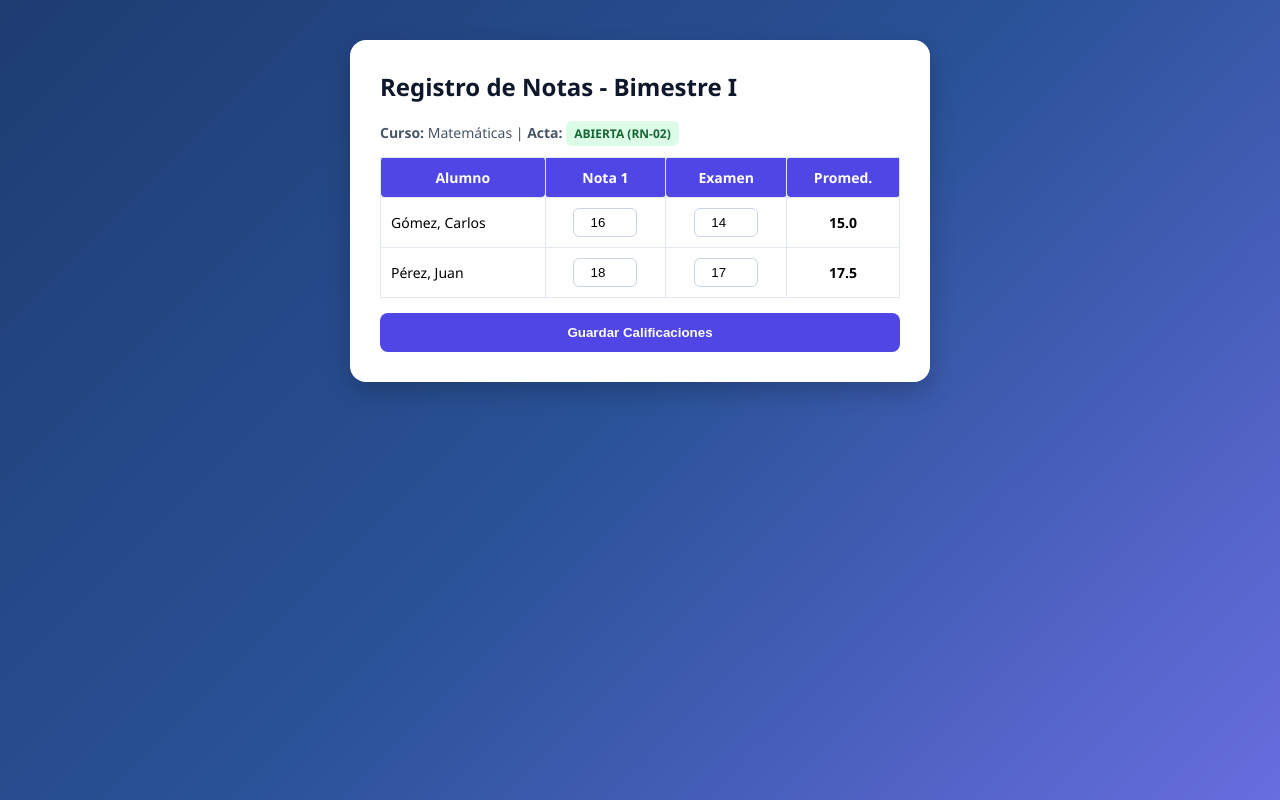
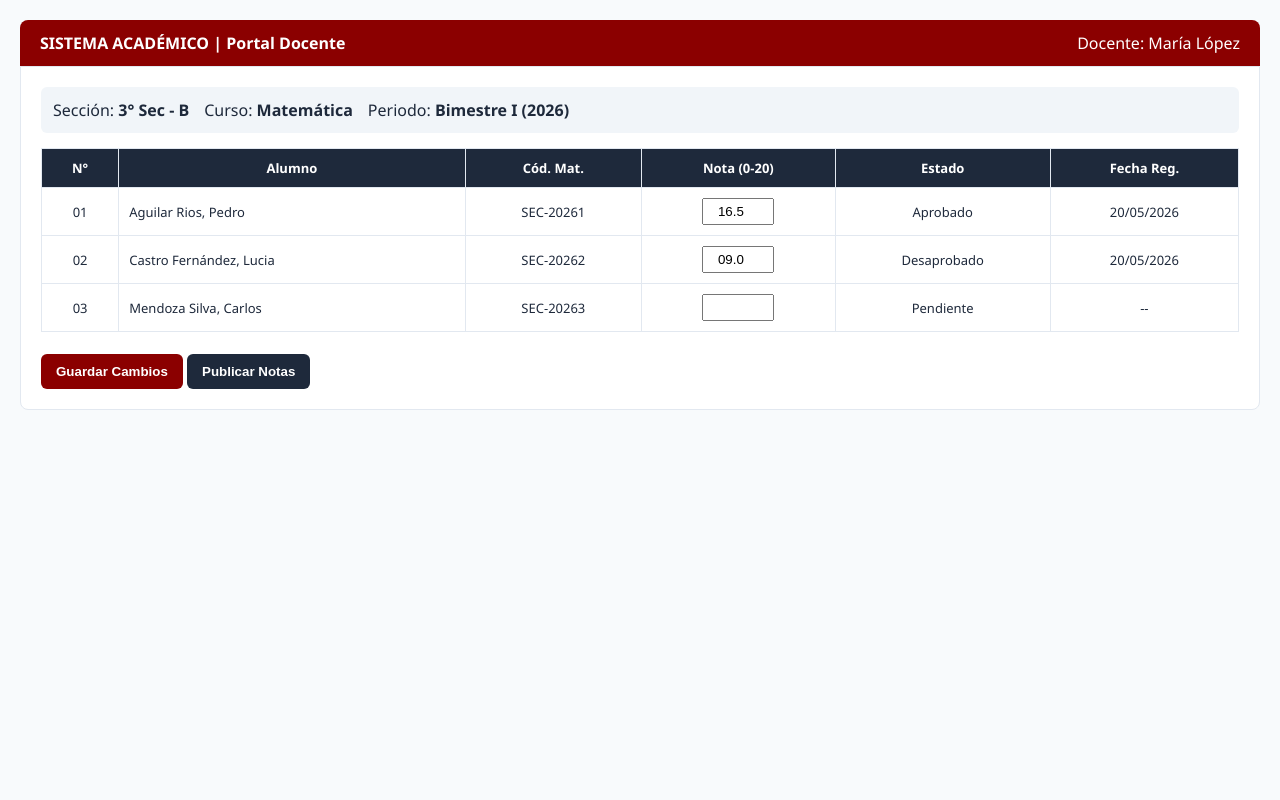
Before and after one commit to SCH-0Y/Sistema-Web-de-Gestion-Academica, a plain HTML site: page notas.html in a window 1280 px wide. Drawn offline with Linux system fonts and the light colour scheme.

Commit message:
Update notas.html

```diff
--- a/notas.html
+++ b/notas.html
@@ -2,73 +2,43 @@
 <html lang="es">
 <head>
     <meta charset="UTF-8">
-    <title>Registro de Calificaciones</title>
+    <title>Portal Docente</title>
     <style>
-        body {
-            font-family: 'Segoe UI', Tahoma, Geneva, Verdana, sans-serif;
-            background: linear-gradient(135deg, #1e3c72 0%, #2a5298 50%, #686de0 100%);
-            padding: 40px 20px;
-            margin: 0;
-            min-height: 100vh;
-            box-sizing: border-box;
-        }
-        .box {
-            background: white;
-            padding: 30px;
-            border-radius: 16px;
-            max-width: 520px;
-            margin: 0 auto;
-            box-shadow: 0 10px 25px rgba(0,0,0,0.2);
-        }
-        h2 { color: #0f172a; margin-top: 0; }
-        p { color: #475569; font-size: 14px; }
-        table { width: 100%; border-collapse: collapse; margin-top: 15px; }
-        th, td { border: 1px solid #e2e8f0; padding: 10px; text-align: center; font-size: 14px; }
-        th { background: #4f46e5; color: white; border-radius: 4px; }
-        input[type="number"] { width: 50px; padding: 6px; border-radius: 6px; border: 1px solid #cbd5e1; text-align: center; }
-        button {
-            background: #4f46e5;
-            color: white;
-            border: none;
-            padding: 12px;
-            font-weight: bold;
-            cursor: pointer;
-            width: 100%;
-            margin-top: 15px;
-            border-radius: 8px;
-        }
-        .badge { background: #dcfce7; color: #166534; padding: 4px 8px; font-size: 12px; border-radius: 6px; font-weight: bold; }
+        body { font-family: 'Segoe UI', sans-serif; background: #f8fafc; margin: 0; padding: 20px; color: #1e293b; }
+        .header { background: #8b0000; color: white; padding: 12px 20px; border-radius: 8px 8px 0 0; display: flex; justify-content: space-between; }
+        .container { background: white; padding: 20px; border-radius: 0 0 8px 8px; border: 1px solid #e2e8f0; }
+        .filters { display: flex; gap: 15px; background: #f1f5f9; padding: 12px; border-radius: 6px; margin-bottom: 15px; }
+        table { width: 100%; border-collapse: collapse; }
+        th, td { border: 1px solid #e2e8f0; padding: 10px; text-align: center; font-size: 13px; }
+        th { background: #1e293b; color: white; }
+        input[type="number"] { width: 60px; text-align: center; padding: 4px; }
+        .btn-main { background: #8b0000; color: white; border: none; padding: 10px 15px; border-radius: 6px; font-weight: bold; cursor: pointer; }
     </style>
 </head>
 <body>
-    <div class="box">
-        <h2>Registro de Notas - Bimestre I</h2>
-        <p><strong>Curso:</strong> Matemáticas | <strong>Acta:</strong> <span class="badge">ABIERTA (RN-02)</span></p>
+    <div class="header">
+        <strong>SISTEMA ACADÉMICO | Portal Docente</strong>
+        <span>Docente: María López</span>
+    </div>
+    <div class="container">
+        <div class="filters">
+            <label>Sección: <strong>3° Sec - B</strong></label>
+            <label>Curso: <strong>Matemática</strong></label>
+            <label>Periodo: <strong>Bimestre I (2026)</strong></label>
+        </div>
         <table>
             <thead>
-                <tr>
-                    <th>Alumno</th>
-                    <th>Nota 1</th>
-                    <th>Examen</th>
-                    <th>Promed.</th>
-                </tr>
+                <tr><th>N°</th><th>Alumno</th><th>Cód. Mat.</th><th>Nota (0-20)</th><th>Estado</th><th>Fecha Reg.</th></tr>
             </thead>
             <tbody>
-                <tr>
-                    <td style="text-align: left;">Gómez, Carlos</td>
-                    <td><input type="number" value="16"></td>
-                    <td><input type="number" value="14"></td>
-                    <td><strong>15.0</strong></td>
-                </tr>
-                <tr>
-                    <td style="text-align: left;">Pérez, Juan</td>
-                    <td><input type="number" value="18"></td>
-                    <td><input type="number" value="17"></td>
-                    <td><strong>17.5</strong></td>
-                </tr>
+                <tr><td>01</td><td style="text-align:left;">Aguilar Rios, Pedro</td><td>SEC-20261</td><td><input type="number" value="16.5"></td><td>Aprobado</td><td>20/05/2026</td></tr>
+                <tr><td>02</td><td style="text-align:left;">Castro Fernández, Lucia</td><td>SEC-20262</td><td><input type="number" value="09.0"></td><td>Desaprobado</td><td>20/05/2026</td></tr>
+                <tr><td>03</td><td style="text-align:left;">Mendoza Silva, Carlos</td><td>SEC-20263</td><td><input type="number" value=""></td><td>Pendiente</td><td>--</td></tr>
             </tbody>
         </table>
-        <button onclick="alert('Notas Guardadas')">Guardar Calificaciones</button>
+        <br>
+        <button class="btn-main">Guardar Cambios</button>
+        <button class="btn-main" style="background:#1e293b;">Publicar Notas</button>
     </div>
 </body>
 </html>
```
